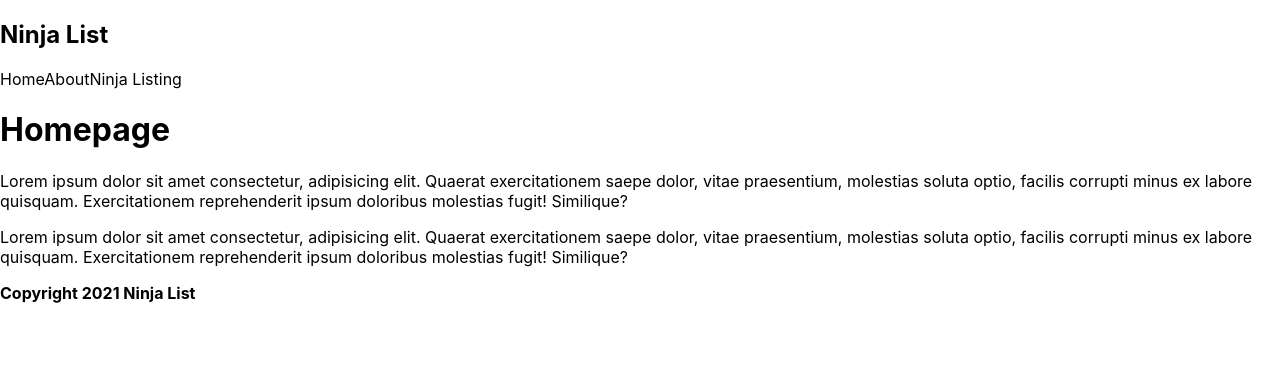
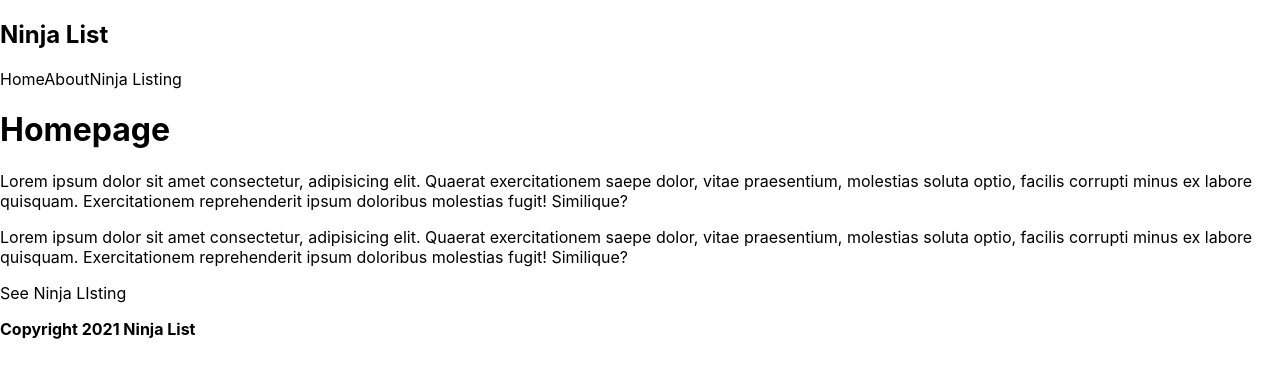
Before and after one commit to adipati27ma/Next-Ninjalist, a Next.js app: page / in a window 1280 px wide. Shown: the top 378 px of the page. Built offline with nearby package versions, Linux system fonts and the light colour scheme.

Commit message:
Linking between pages

```diff
--- a/components/Navbar.js
+++ b/components/Navbar.js
@@ -1,11 +1,19 @@
+import Link from 'next/link';
+
 const Navbar = () => {
   return (
     <nav>
       <div className="logo">
         <h1>Ninja List</h1>
-        <a>Home</a>
-        <a>About</a>
-        <a>Ninja Listing</a>
+        <Link href="/">
+          <a>Home</a>
+        </Link>
+        <Link href="/about">
+          <a>About</a>
+        </Link>
+        <Link href="/ninjas">
+          <a>Ninja Listing</a>
+        </Link>
       </div>
     </nav>
   );
--- a/pages/index.js
+++ b/pages/index.js
@@ -1,4 +1,5 @@
 import Head from 'next/head';
+import Link from 'next/link';
 import Footer from '../components/Footer';
 import Navbar from '../components/Navbar';
 import styles from '../styles/Home.module.css';
@@ -22,6 +23,9 @@
         facilis corrupti minus ex labore quisquam. Exercitationem reprehenderit
         ipsum doloribus molestias fugit! Similique?
       </p>
+      <Link href="/ninjas">
+        <a>See Ninja LIsting</a>
+      </Link>
       <Footer />
     </div>
   );
```
